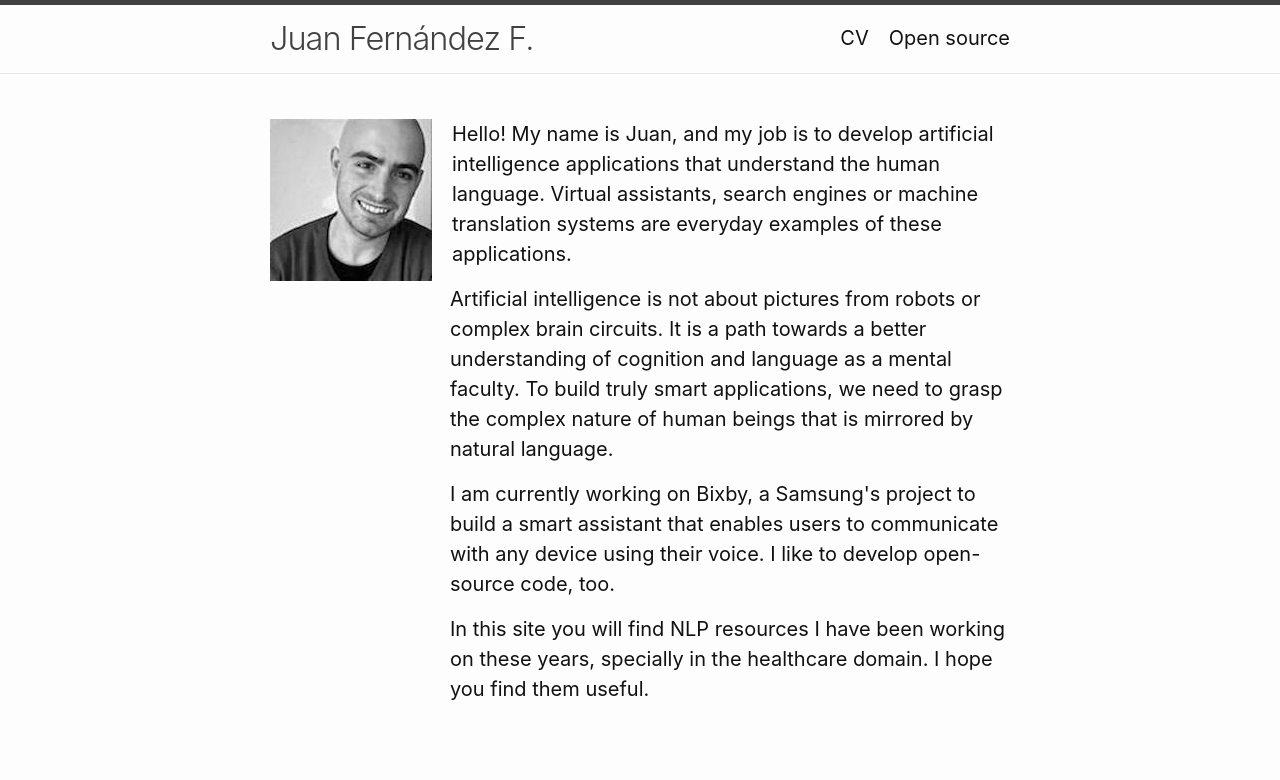
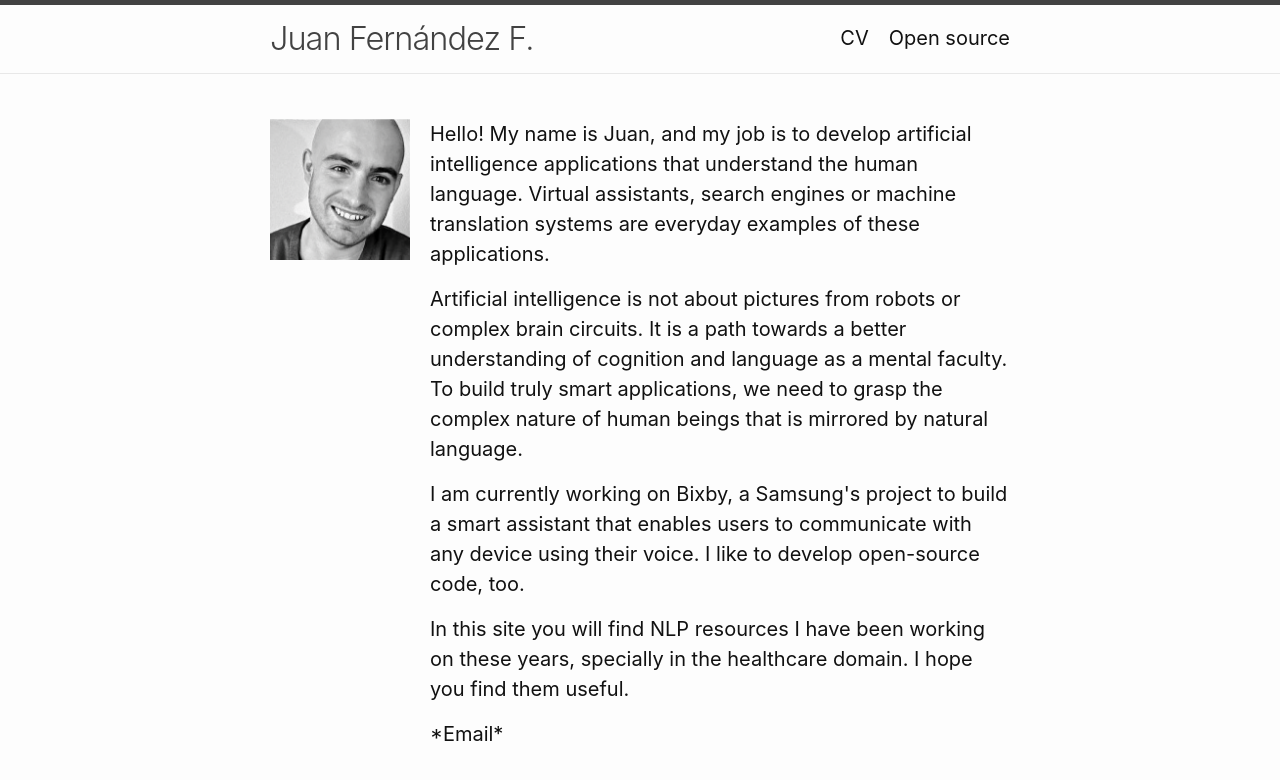
Before and after one commit to JuanFF/JuanFFweb, a Jekyll site: the page built from index.md, in a window 1280 px wide. Shown: the top 780 px of the page. Built offline with Jekyll 4.4.1, drawn with Linux system fonts in a browser that asks for light colours.

Commit message:
add photo

```diff
--- a/index.md
+++ b/index.md
@@ -9,20 +9,24 @@ layout: home
 ---
 
 
-<img src="assets\juan.jpg" alt="Juan Fernández" style="float: left; margin-right: 20px;" />
+<img src = 'assets/juan-photo.png' style="float:left;width:7rem;"/>
 
-<p style="margin-left:180px;">
+<p style="margin-left:160px;">
 Hello! My name is Juan, and my job is to develop artificial intelligence applications that understand the human language. Virtual assistants, search engines or machine translation systems are everyday examples of these applications.
 </p>
 
-<p style="margin-left:180px;">
+<p style="margin-left:160px;">
 Artificial intelligence is not about pictures from robots or complex brain circuits. It is a path towards a better understanding of cognition and language as a mental faculty. To build truly smart applications, we need to grasp the complex nature of human beings that is mirrored by natural language.
 </p>
 
-<p style="margin-left:180px;">
+<p style="margin-left:160px;">
 I am currently working on Bixby, a Samsung's project to build a smart assistant that enables users to communicate with any device using their voice. I like to develop open-source code, too.
 </p>
 
-<p style="margin-left:180px;">
+<p style="margin-left:160px;">
 In this site you will find NLP resources I have been working on these years, specially in the healthcare domain. I hope you find them useful.
 </p>
+
+<p style="margin-left:160px;">
+*Email*
+</p>
```
Also changed, not shown: assets/juan-photo.png (added), assets/juan.jpg (deleted), 4 other files.
